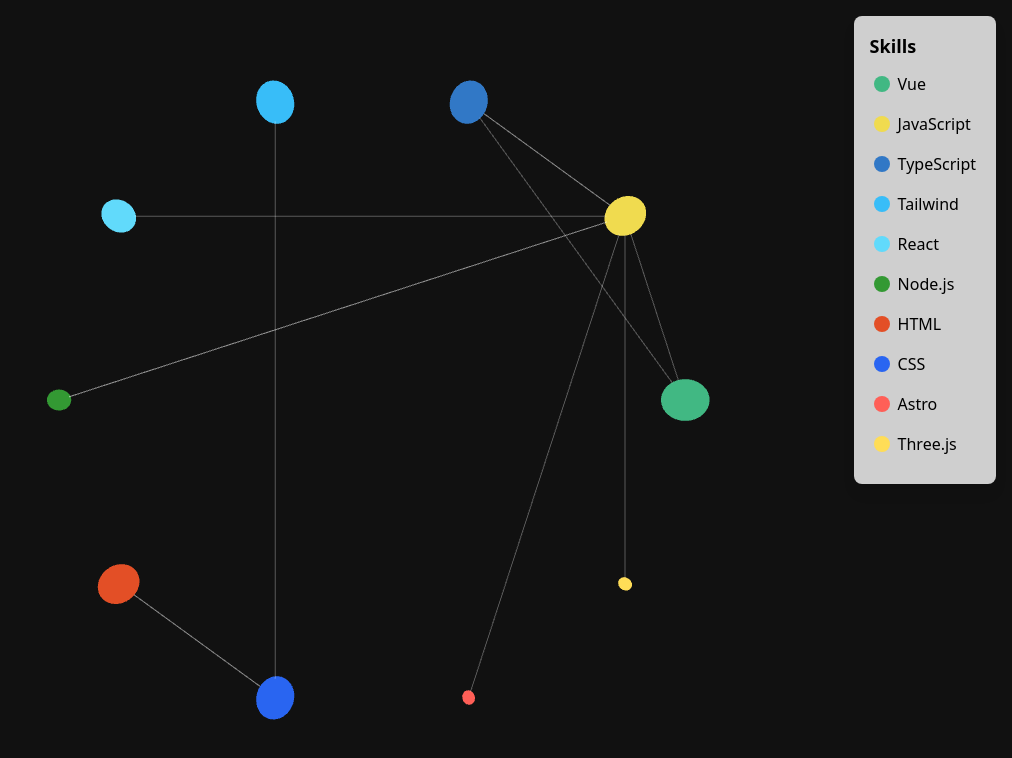
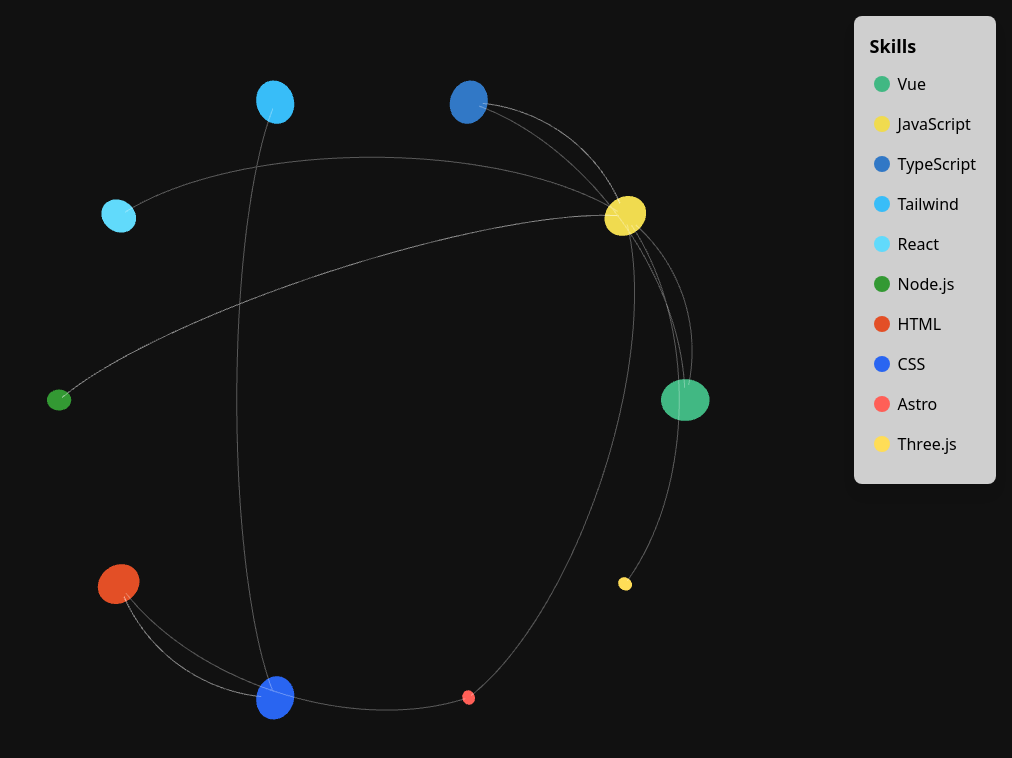
Before and after one commit to rldorado/rldorado.github.io, an Astro site: page / in a window 1280 px wide. Shown: the whole page, without its empty margins (268-1280 px from the left). Built offline with nearby package versions, Linux system fonts and the light colour scheme; Astro itself is replaced by a stand-in of ours; animation ran at ten frames a second.

Commit message:
Refactoring code & adding Prettier

```diff
--- a/package.json
+++ b/package.json
@@ -1,10 +1,12 @@
 {
 	"name": "rldorado.github.io",
+	"type": "module",
 	"scripts": {
 		"dev": "pnpm exec astro dev",
 		"build": "pnpm exec astro build",
 		"preview": "pnpm exec astro preview",
-		"deploy": "pnpm exec astro build && gh-pages -d dist"
+		"deploy": "pnpm exec astro build && gh-pages -d dist",
+		"format": "pnpm exec prettier --write \"src/**/*.{js,ts,vue,json}\""
 	},
 	"dependencies": {
 		"@astrojs/tailwind": "^5.1.0",
@@ -17,6 +19,7 @@
 	"devDependencies": {
 		"astro": "^4.11.5",
 		"gh-pages": "^6.1.1",
+		"prettier": "^3.3.3",
 		"typescript": "^5.5.3"
 	}
 }
--- a/src/components/ConstellationSkills.vue
+++ b/src/components/ConstellationSkills.vue
@@ -1,24 +1,31 @@
 <script setup lang="ts">
-import { onMounted, ref, nextTick, reactive } from 'vue'
+  import { onMounted, ref, nextTick, reactive } from 'vue';
   import * as THREE from 'three';
   import { gsap } from 'gsap';
 
-import { type Skill } from '../data/types'
-import { skills } from '../data/skills'
-import { setupScene, createStars, createLines, handleWindowResize } from '../helpers/threeHelpers'
+  import type { Skill } from '../types/skills';
+  import { skills } from '../data/skills';
+  import {
+    setupScene,
+    createStars,
+    createLines,
+    handleWindowResize
+  } from '../helpers/threeHelpers';
   import { handleMouseMove } from '../helpers/interactionHandlers';
   import SkillTooltip from './SkillTooltip.vue';
   import SkillLegend from './SkillLegend.vue';
 
-const container = ref(null)
-const hoveredSkill = ref<Skill>(null)
-const mousePosition = reactive({ x: 0, y: 0 })
+  const container = ref(null);
+  const hoveredSkill = ref<Skill | null>(null);
+  const mousePosition = reactive({ x: 0, y: 0 });
   let scene, camera, renderer, controls, stars, lines;
 
   onMounted(() => {
-    ({ scene, camera, renderer, controls } = setupScene(container.value))
-    stars = createStars(scene, skills)
-    lines = createLines(scene, skills, stars)
+    if (!container.value) return;
+
+    ({ scene, camera, renderer, controls } = setupScene(container.value));
+    stars = createStars(scene, skills);
+    lines = createLines(scene, skills, stars);
 
     const raycaster = new THREE.Raycaster();
     const mouse = new THREE.Vector2();
@@ -31,64 +38,80 @@
 
     animate();
 
-    const onMouseMove = (event) => handleMouseMove(event, raycaster, mouse, camera, stars, lines, hoveredSkill, mousePosition)
+    const onMouseMove = (event) =>
+      handleMouseMove(event, raycaster, mouse, camera, stars, lines, hoveredSkill, mousePosition);
 
-    window.addEventListener('mousemove', onMouseMove)
-    window.addEventListener('resize', () => handleWindowResize(camera, renderer))
+    window.addEventListener('mousemove', onMouseMove);
+    window.addEventListener('resize', () => handleWindowResize(camera, renderer));
 
     // Cleanup
     onMounted(() => {
-        window.removeEventListener('mousemove', onMouseMove)
-        window.removeEventListener('resize', () => handleWindowResize)
-    })
-})
+      window.removeEventListener('mousemove', onMouseMove);
+      window.removeEventListener('resize', () => handleWindowResize);
+    });
+  });
 
   const handleSkillSelection = (skill) => {
     if (skill) {
-        highlightSelectedSkill(skill)
+      highlightSelectedSkill(skill);
     } else {
-        resetAllStars()
+      resetAllStars();
     }
-}
+  };
 
   const highlightSelectedSkill = (selectedSkill) => {
-  stars.forEach(star => {
+    stars.forEach((star) => {
       const isSelected = star.userData.skill.name === selectedSkill.name;
       const isRelated = selectedSkill.related.includes(star.userData.skill.name);
 
       gsap.to(star.scale, {
-      x: isSelected ? 1.5 : (isRelated ? 1.2 : 1),
-      y: isSelected ? 1.5 : (isRelated ? 1.2 : 1),
-      z: isSelected ? 1.5 : (isRelated ? 1.2 : 1),
+        x: isSelected ? 1.5 : isRelated ? 1.2 : 1,
+        y: isSelected ? 1.5 : isRelated ? 1.2 : 1,
+        z: isSelected ? 1.5 : isRelated ? 1.2 : 1,
         duration: 0.3
       });
 
-    star.material.opacity = isSelected || isRelated ? 1 : 0.3;
+      // star.material.opacity = isSelected || isRelated ? 1 : 0.3;
+      gsap.to(star.material, { opacity: isSelected || isRelated ? 1 : 0.3, duration: 0.3 });
     });
 
-  lines.forEach(line => {
-    const isRelated = (
-      line.geometry.attributes.position.array[0] === stars.find(s => s.userData.skill.name === selectedSkill.name).position.x &&
-      line.geometry.attributes.position.array[1] === stars.find(s => s.userData.skill.name === selectedSkill.name).position.y
-    ) || (
-      line.geometry.attributes.position.array[3] === stars.find(s => s.userData.skill.name === selectedSkill.name).position.x &&
-      line.geometry.attributes.position.array[4] === stars.find(s => s.userData.skill.name === selectedSkill.name).position.y
+    lines.forEach((line) => {
+      const points = line.geometry.attributes.position.array;
+      const startPoint = new THREE.Vector3(points[0], points[1], points[2]);
+      const endPoint = new THREE.Vector3(
+        points[points.length - 3],
+        points[points.length - 2],
+        points[points.length - 1]
       );
+
+      const selectedStarPosition = stars.find(
+        (s) => s.userData.skill.name === selectedSkill.name
+      ).position;
+      const isRelated =
+        (startPoint.distanceTo(selectedStarPosition) < 0.1 ||
+          endPoint.distanceTo(selectedStarPosition) < 0.1) &&
+        selectedSkill.related.some((relatedName) => {
+          const relatedPosition = stars.find((s) => s.userData.skill.name === relatedName).position;
+          return (
+            startPoint.distanceTo(relatedPosition) < 0.1 ||
+            endPoint.distanceTo(relatedPosition) < 0.1
+          );
+        });
 
       gsap.to(line.material, { opacity: isRelated ? 1 : 0.1, duration: 0.3 });
     });
-}
+  };
 
   const resetAllStars = () => {
-  stars.forEach(star => {
+    stars.forEach((star) => {
       gsap.to(star.scale, { x: 1, y: 1, z: 1, duration: 0.3 });
       star.material.opacity = 1;
     });
 
-  lines.forEach(line => {
+    lines.forEach((line) => {
       gsap.to(line.material, { opacity: 0.3, duration: 0.3 });
     });
-}
+  };
 </script>
 
 <template>
--- a/src/components/SkillLegend.vue
+++ b/src/components/SkillLegend.vue
@@ -8,7 +8,7 @@
   const selectSkill = (skill) => {
     selectedSkill.value = skill === selectedSkill.value ? null : skill;
     emit('skillSelected', selectedSkill.value);
-}
+  };
 </script>
 
 <template>
--- a/src/data/skills.ts
+++ b/src/data/skills.ts
@@ -1,4 +1,4 @@
-import type { Skill } from "./types";
+import type { Skill } from '../types/skills';
 
 export const skills: Skill[] = [
   { name: 'Vue', color: '#41b883', level: 1, related: ['JavaScript', 'TypeScript'] },
@@ -9,6 +9,6 @@
   { name: 'Node.js', color: '#339933', level: 0.5, related: ['JavaScript'] },
   { name: 'HTML', color: '#e34f26', level: 0.9, related: ['CSS'] },
   { name: 'CSS', color: '#2965f1', level: 0.9, related: ['HTML'] },
-    { name: 'Astro', color: '#ff5f57', level: 0.3, related: ['JavaScript'] },
-    { name: 'Three.js', color: '#ffdd57', level: 0.3, related: ['JavaScript'] },
-  ]
+  { name: 'Astro', color: '#ff5f57', level: 0.3, related: ['HTML', 'JavaScript'] },
+  { name: 'Three.js', color: '#ffdd57', level: 0.3, related: ['JavaScript'] }
+];
--- a/src/helpers/interactionHandlers.ts
+++ b/src/helpers/interactionHandlers.ts
@@ -1,25 +1,39 @@
 import { gsap } from 'gsap';
 import * as THREE from 'three';
+import type { CurvedLine, StarMesh } from '../types/three-elements';
+import type { Ref } from 'vue';
+import type { Skill } from '../types/skills';
+
+interface InteractionState {
+  hoveredSkill: Ref<Skill | null>;
+  mousePosition: { x: number; y: number };
+}
 
 /**
- * Function to handle mouse movement and interaction with 3D objects.
+ * Handles the mouse move event to interact with stars and lines in the scene.
  *
- * @param {Event} event - The mouse event triggering the function
- * @param {Raycaster} raycaster - The raycaster for object intersection
- * @param {Vector2} mouse - The mouse position in normalized device coordinates
- * @param {PerspectiveCamera} camera - The camera for the scene
- * @param {Array<THREE.Mesh>} stars - Array of stars in the scene
- * @param {Array<THREE.Line>} lines - Array of connecting lines between stars
- * @param {Ref<Skill>} hoveredSkill - The skill currently being hovered over
- * @param {Vector2} mousePosition - Current mouse position
- * @return {void}
+ * @param {MouseEvent} event - The mouse event triggering the function.
+ * @param {THREE.Raycaster} raycaster - The raycaster for mouse intersection detection.
+ * @param {THREE.Vector2} mouse - The vector representing the mouse position.
+ * @param {THREE.Camera} camera - The camera used in the scene.
+ * @param {StarMesh[]} stars - The array of star meshes in the scene.
+ * @param {CurvedLine[]} lines - The array of curved lines in the scene.
+ * @param {InteractionState} state - The state object containing interaction state.
  */
-export const handleMouseMove = (event, raycaster, mouse, camera, stars, lines, hoveredSkill, mousePosition) => {
+export const handleMouseMove = (
+  event: MouseEvent,
+  raycaster: THREE.Raycaster,
+  mouse: THREE.Vector2,
+  camera: THREE.Camera,
+  stars: StarMesh[],
+  lines: CurvedLine[],
+  state: InteractionState
+) => {
   mouse.x = (event.clientX / window.innerWidth) * 2 - 1;
   mouse.y = -(event.clientY / window.innerHeight) * 2 + 1;
 
-  mousePosition.x = event.clientX + 10;
-  mousePosition.y = event.clientY + 10;
+  state.mousePosition.x = event.clientX + 10;
+  state.mousePosition.y = event.clientY + 10;
 
   raycaster.setFromCamera(mouse, camera);
   const intersects = raycaster.intersectObjects(stars);
@@ -28,70 +42,101 @@
 
   if (intersects.length > 0) {
     const intersectedStar = intersects[0].object;
-    hoveredSkill.value = intersectedStar.userData.skill;
+    state.hoveredSkill.value = intersectedStar.userData.skill;
 
     animateHoveredStar(intersectedStar);
     highlightRelatedStarsAndLines(intersectedStar, stars, lines);
   } else {
-    hoveredSkill.value = null;
+    state.hoveredSkill.value = null;
   }
-}
+};
 
 /**
  * Resets the scale of stars and the opacity of lines to their original values.
  *
- * @param {Array<THREE.Mesh>} stars - Array of stars to reset.
- * @param {Array<THREE.Line>} lines - Array of lines to reset.
+ * @param {StarMesh[]} stars - Array of stars to reset.
+ * @param {CurvedLine[]} lines - Array of lines to reset.
  */
-const resetStarsAndLines = (stars, lines) => {
-  stars.forEach(star => {
-    gsap.to(star.scale, { x: star.userData.originalScale.x, y: star.userData.originalScale.y, z: star.userData.originalScale.z, duration: 0.3 });
+const resetStarsAndLines = (stars: StarMesh[], lines: CurvedLine[]) => {
+  stars.forEach((star) => {
+    gsap.to(star.scale, {
+      x: star.userData.originalScale.x,
+      y: star.userData.originalScale.y,
+      z: star.userData.originalScale.z,
+      duration: 0.3
+    });
   });
 
-  lines.forEach(line => {
+  lines.forEach((line) => {
     gsap.to(line.material, { opacity: 0.3, duration: 0.3 });
   });
-}
+};
 
 /**
  * Animates the scale of the hovered star.
  *
- * @param {THREE.Mesh} star - The star to be animated.
+ * @param {StarMesh} star - The star to be animated.
  * @return {void}
  */
-const animateHoveredStar = (star: THREE.Mesh) => {
+const animateHoveredStar = (star: StarMesh) => {
   gsap.to(star.scale, { x: 1.2, y: 1.2, z: 1.2, duration: 0.3 });
-}
+};
 
 /**
- * Highlights related stars and their corresponding lines when a star is hovered over.
- * @param {THREE.Mesh} hoveredStar - The star that is being hovered over.
- * @param {THREE.Mesh[]} stars - An array of all the stars in the scene.
- * @param {THREE.Line[]} lines - An array of all the lines in the scene.
+ * Find all stars related to the hovered star and highlight related lines.
+ *
+ * @param {StarMesh} hoveredStar - The currently hovered star.
+ * @param {StarMesh[]} stars - Array of all stars.
+ * @param {CurvedLine[]} lines - Array of all lines.
  */
-function highlightRelatedStarsAndLines(hoveredStar: THREE.Mesh, stars: THREE.Mesh[], lines: THREE.Line[]) {
-  // Find all stars that are related to the hovered star.
-  const relatedStars = stars.filter(star =>
-    hoveredStar.userData.skill.related.includes(star.userData.skill.name) ||
-    star.userData.skill.related.includes(hoveredStar.userData.skill.name)
+const highlightRelatedStarsAndLines = (
+  hoveredStar: StarMesh,
+  stars: StarMesh[],
+  lines: CurvedLine[]
+) => {
+  const relatedStars = stars.filter(
+    (star) =>
+      hoveredStar.userData.skill.related.includes(star.userData.skill.name) ||
+      star.userData.skill.related.includes(hoveredStar.userData.skill.name)
   );
 
-  // Highlight each related star by animating its scale.
-  relatedStars.forEach(relatedStar => {
-    animateHoveredStar(relatedStar);
-  });
-
-  // Find and highlight the lines that connect the hovered star to its related stars.
-  relatedStars.forEach(relatedStar => {
-    // Find the line that connects the hovered star to the related star.
-    const line = lines.find(l =>
-      (l.geometry.attributes.position.array[0] === hoveredStar.position.x && l.geometry.attributes.position.array[1] === hoveredStar.position.y) ||
-      (l.geometry.attributes.position.array[3] === hoveredStar.position.x && l.geometry.attributes.position.array[4] === hoveredStar.position.y)
+  lines.forEach((line) => {
+    const points = line.geometry.attributes.position.array;
+    const startPoint = new THREE.Vector3(points[0], points[1], points[2]);
+    const endPoint = new THREE.Vector3(
+      points[points.length - 3],
+      points[points.length - 2],
+      points[points.length - 1]
     );
 
-    // If a line is found, animate its opacity to make it visible.
-    if (line) {
+    const isRelated =
+      (startPoint.distanceTo(hoveredStar.position) < 0.1 ||
+        endPoint.distanceTo(hoveredStar.position) < 0.1) &&
+      relatedStars.some(
+        (relatedStar) =>
+          startPoint.distanceTo(relatedStar.position) < 0.1 ||
+          endPoint.distanceTo(relatedStar.position) < 0.1
+      );
+
+    if (isRelated) {
       gsap.to(line.material, { opacity: 1, duration: 0.3 });
     }
   });
-}
+};
+
+/**
+ * Resets the scale and opacity of all stars and lines to their original values.
+ *
+ * @param {StarMesh[]} stars - Array of stars to reset.
+ * @param {CurvedLine[]} lines - Array of lines to reset.
+ */
+export const resetAllStars = (stars: StarMesh[], lines: CurvedLine[]) => {
+  stars.forEach((star) => {
+    gsap.to(star.scale, { x: 1, y: 1, z: 1, duration: 0.3 });
+    gsap.to(star.material, { opacity: 1, duration: 0.3 });
+  });
+
+  lines.forEach((line) => {
+    gsap.to(line.material, { opacity: 0.3, duration: 0.3 });
+  });
+};
--- a/src/helpers/threeHelpers.ts
+++ b/src/helpers/threeHelpers.ts
@@ -1,13 +1,15 @@
 import * as THREE from 'three';
 import { OrbitControls } from 'three/examples/jsm/controls/OrbitControls.js';
+import type { Skill } from '../types/skills';
+import type { StarMesh, CurvedLine } from '../types/three-elements';
 
 /**
- * Initializes a 3D scene with a camera, renderer, and controls inside the specified container.
+ * Creates and sets up a THREE.js scene, camera, renderer, and controls for a given container.
  *
- * @param {type} container - The container element to hold the rendered scene.
- * @return {type} An object containing the initialized scene, camera, renderer, and controls.
+ * @param {HTMLElement} container - The HTML element to which the renderer's DOM element will be appended.
+ * @return {Object} An object containing the created scene, camera, renderer, and controls.
  */
-export const setupScene = (container) => {
+export const setupScene = (container: HTMLElement) => {
   const scene = new THREE.Scene();
   scene.background = new THREE.Color(0x111111);
   const camera = new THREE.PerspectiveCamera(75, window.innerWidth / window.innerHeight, 0.1, 1000);
@@ -22,23 +24,22 @@
   camera.position.z = 5;
 
   return { scene, camera, renderer, controls };
-}
+};
 
 /**
- * Creates a set of stars in a scene based on the given skills.
+ * Creates stars based on skills and adds them to the scene.
  *
- * @param {THREE.Scene} scene - The scene in which the stars will be added.
- * @param {Array<{ name: string, color: number, level: number }>} skills - An array of skills used to determine the properties of the stars.
- * @return {Array<THREE.Mesh>} An array of THREE.Mesh objects representing the stars.
+ * @param {THREE.Scene} scene - The THREE.js scene to add stars to.
+ * @param {Skill[]} skills - The array of skills to create stars for.
+ * @return {StarMesh[]} An array of created star meshes.
  */
-export const createStars = (scene, skills) => {
-  const stars = [];
-  const starMap = new Map();
+export const createStars = (scene: THREE.Scene, skills: Skill[]): StarMesh[] => {
+  const stars: StarMesh[] = [];
 
   skills.forEach((skill, index) => {
     const geometry = new THREE.SphereGeometry(skill.level * 0.2, 32, 32);
     const material = new THREE.MeshBasicMaterial({ color: skill.color });
-    const star = new THREE.Mesh(geometry, material);
+    const star: StarMesh = new THREE.Mesh(geometry, material);
 
     const theta = (index / skills.length) * Math.PI * 2;
     const radius = 3;
@@ -52,31 +53,44 @@
 
     scene.add(star);
     stars.push(star);
-    starMap.set(skill.name, star);
   });
 
   return stars;
-}
+};
 
 /**
- * Creates lines connecting related skills with stars in a scene.
+ * Creates lines connecting stars based on related skills and adds them to the scene.
  *
- * @param {any} scene - The scene where the lines will be added.
- * @param {any[]} skills - An array of skills.
- * @param {any[]} stars - An array of stars representing the skills.
- * @return {THREE.Line[]} An array of lines connecting the related skills.
+ * @param {THREE.Scene} scene - The THREE.js scene to add lines to.
+ * @param {Skill[]} skills - The array of skills to create lines for.
+ * @param {StarMesh[]} stars - The array of star meshes representing the skills.
+ * @return {CurvedLine[]} An array of created curved line elements.
  */
-export const createLines = (scene, skills, stars) => {
-  const lines = [];
-  const lineMaterial = new THREE.LineBasicMaterial({ color: 0xffffff, transparent: true, opacity: 0.3 });
+export const createLines = (scene: THREE.Scene, skills: Skill[], stars: StarMesh[]) => {
+  const lines: CurvedLine[] = [];
+  const lineMaterial = new THREE.LineBasicMaterial({
+    color: 0xffffff,
+    transparent: true,
+    opacity: 0.3
+  });
 
-  skills.forEach(skill => {
-    skill.related.forEach(relatedSkillName => {
-      const starA = stars.find(s => s.userData.skill.name === skill.name);
-      const starB = stars.find(s => s.userData.skill.name === relatedSkillName);
+  skills.forEach((skill) => {
+    skill.related.forEach((relatedSkillName) => {
+      const starA = stars.find((s) => s.userData.skill.name === skill.name);
+      const starB = stars.find((s) => s.userData.skill.name === relatedSkillName);
       if (starA && starB) {
-        const geometry = new THREE.BufferGeometry().setFromPoints([starA.position, starB.position]);
+        const midPoint = new THREE.Vector3()
+          .addVectors(starA.position, starB.position)
+          .multiplyScalar(0.5);
+        const distance = starA.position.distanceTo(starB.position);
+        midPoint.z += distance * 0.5; // Adjust this multiplier to change the curve's height
+
+        const curve = new THREE.QuadraticBezierCurve3(starA.position, midPoint, starB.position);
+
+        const points = curve.getPoints(50);
+        const geometry = new THREE.BufferGeometry().setFromPoints(points);
         const line = new THREE.Line(geometry, lineMaterial);
+
         scene.add(line);
         lines.push(line);
       }
@@ -84,7 +98,7 @@
   });
 
   return lines;
-}
+};
 
 /**
  * Updates the camera and renderer to match the current window size.
@@ -97,4 +111,4 @@
   camera.aspect = window.innerWidth / window.innerHeight;
   camera.updateProjectionMatrix();
   renderer.setSize(window.innerWidth, window.innerHeight);
-}
+};
--- /dev/null
+++ b/src/types/skills.ts
@@ -0,0 +1,7 @@
+export interface Skill {
+  name: string;
+  icon?: string;
+  color?: string;
+  level: number;
+  related?: string[];
+}
--- /dev/null
+++ b/src/types/three-elements.ts
@@ -0,0 +1,14 @@
+import * as THREE from 'three';
+import type { Skill } from './skills';
+
+export interface StarMesh extends THREE.Mesh {
+  position: THREE.Vector3;
+  scale: THREE.Vector3;
+  material: THREE.MeshBasicMaterial;
+  userData: {
+    skill: Skill;
+    originalScale: THREE.Vector3;
+  };
+}
+
+export type CurvedLine = THREE.Line<THREE.BufferGeometry, THREE.LineBasicMaterial>;
--- a/tsconfig.json
+++ b/tsconfig.json
@@ -1,6 +1,10 @@
 {
   "extends": "astro/tsconfigs/base",
   "compilerOptions": {
-    "jsx": "preserve"
+    "jsx": "preserve",
+    "baseUrl": ".",
+    "paths": {
+      "@/*": ["src/*"]
+    }
   }
 }
```
Also changed, not shown: src/components/SkillTooltip.vue (+7 -5 lines), src/data/types.ts (deleted, +0 -7 lines), pnpm-lock.yaml, src/env.d.ts (line endings or trailing spaces), 2 other files. Lines whose indentation alone changed are shown as unchanged.
